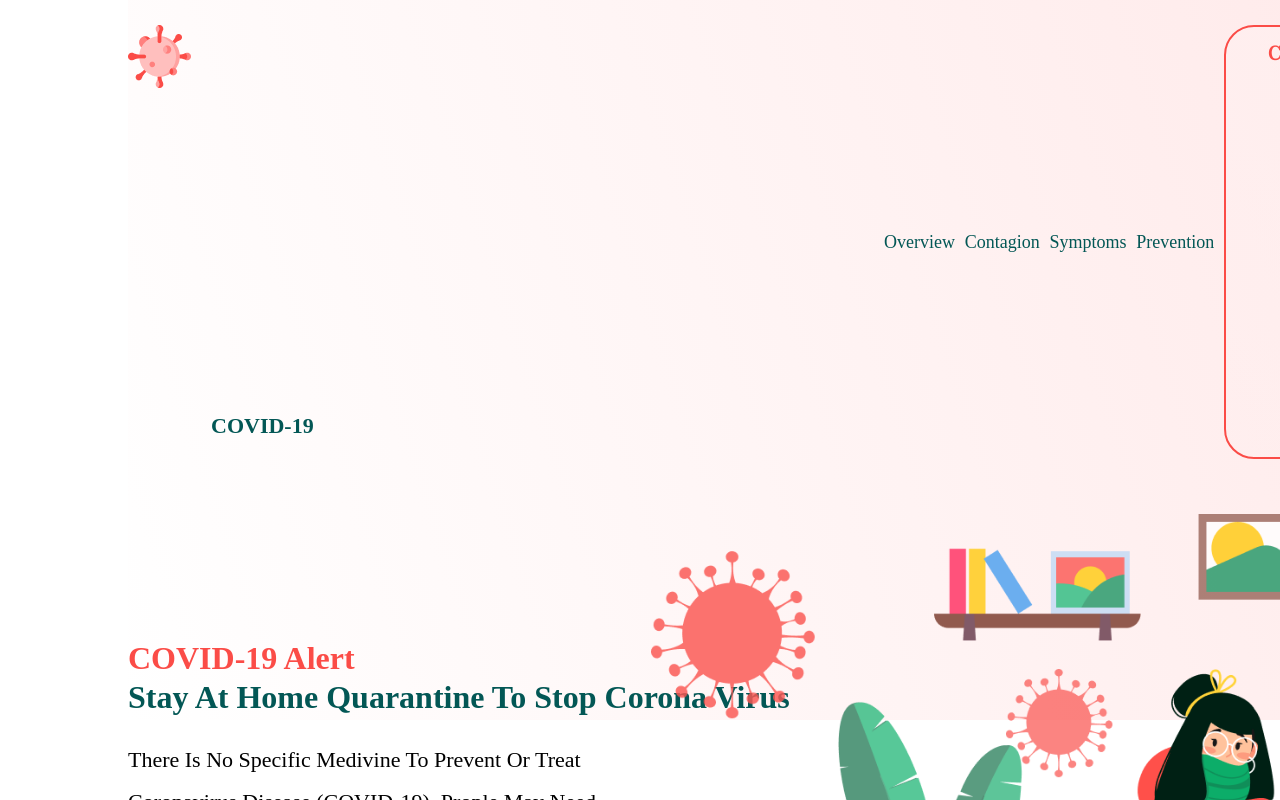
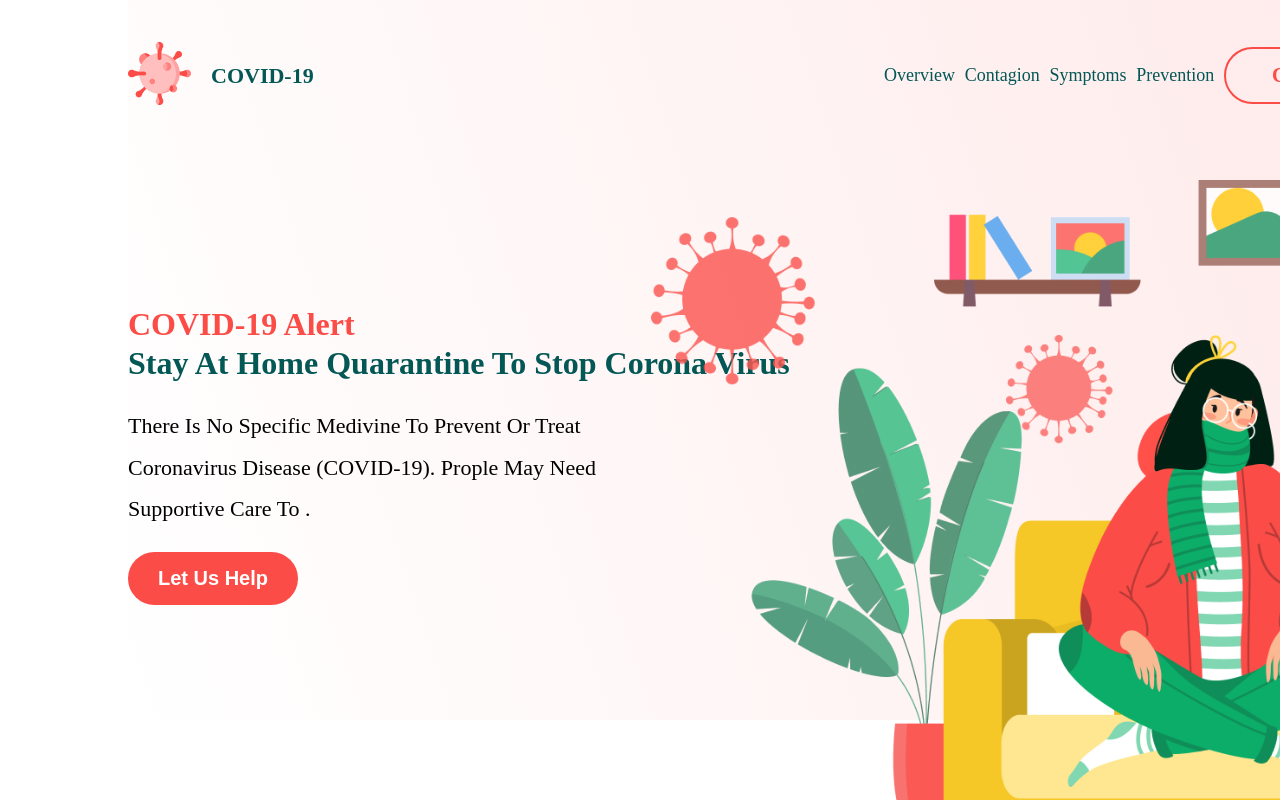
Before and after one commit to saeedtlb/Covid-19, a React (Create React App) app: page / in a window 1280 px wide. Shown: the top 800 px of the page. Built offline with nearby package versions, Linux system fonts and the light colour scheme.

Commit message:
fix header issue

```diff
--- a/src/Resources/styles/_header.scss
+++ b/src/Resources/styles/_header.scss
@@ -4,8 +4,10 @@ header {
   grid-template-columns: 1fr 10%;
 
   .nav {
+    height: 100px;
     display: flex;
     justify-content: space-between;
+    align-items: center;
   }
 
   .logo {
@@ -46,7 +48,7 @@ header {
         color: $virus;
       }
     }
-    .contact {
+    .contactBtn {
       text-transform: capitalize;
       width: 100px;
       @include button(false, $virus);
--- a/src/Resources/styles/index.css
+++ b/src/Resources/styles/index.css
@@ -111,12 +111,16 @@ header {
 }
 
 header .nav {
+  height: 100px;
   display: -webkit-box;
   display: -ms-flexbox;
   display: flex;
   -webkit-box-pack: justify;
       -ms-flex-pack: justify;
           justify-content: space-between;
+  -webkit-box-align: center;
+      -ms-flex-align: center;
+          align-items: center;
 }
 
 header nav {
@@ -166,7 +170,7 @@ header nav .nav-link:hover::after {
   opacity: 1;
 }
 
-header nav .contact {
+header nav .contactBtn {
   text-transform: capitalize;
   width: 100px;
   padding: 15px 30px;
--- a/src/components/Home/header_footer/Header.jsx
+++ b/src/components/Home/header_footer/Header.jsx
@@ -20,7 +20,7 @@ const Header = () => {
           <a href="#prevention" className="nav-link">
             prevention
           </a>
-          <a href="#contact" className="contact">
+          <a href="#contact" className="contactBtn">
             contact
           </a>
         </nav>
```
Also changed, not shown: 1 other file (tests, documents, lock files or other folders).
